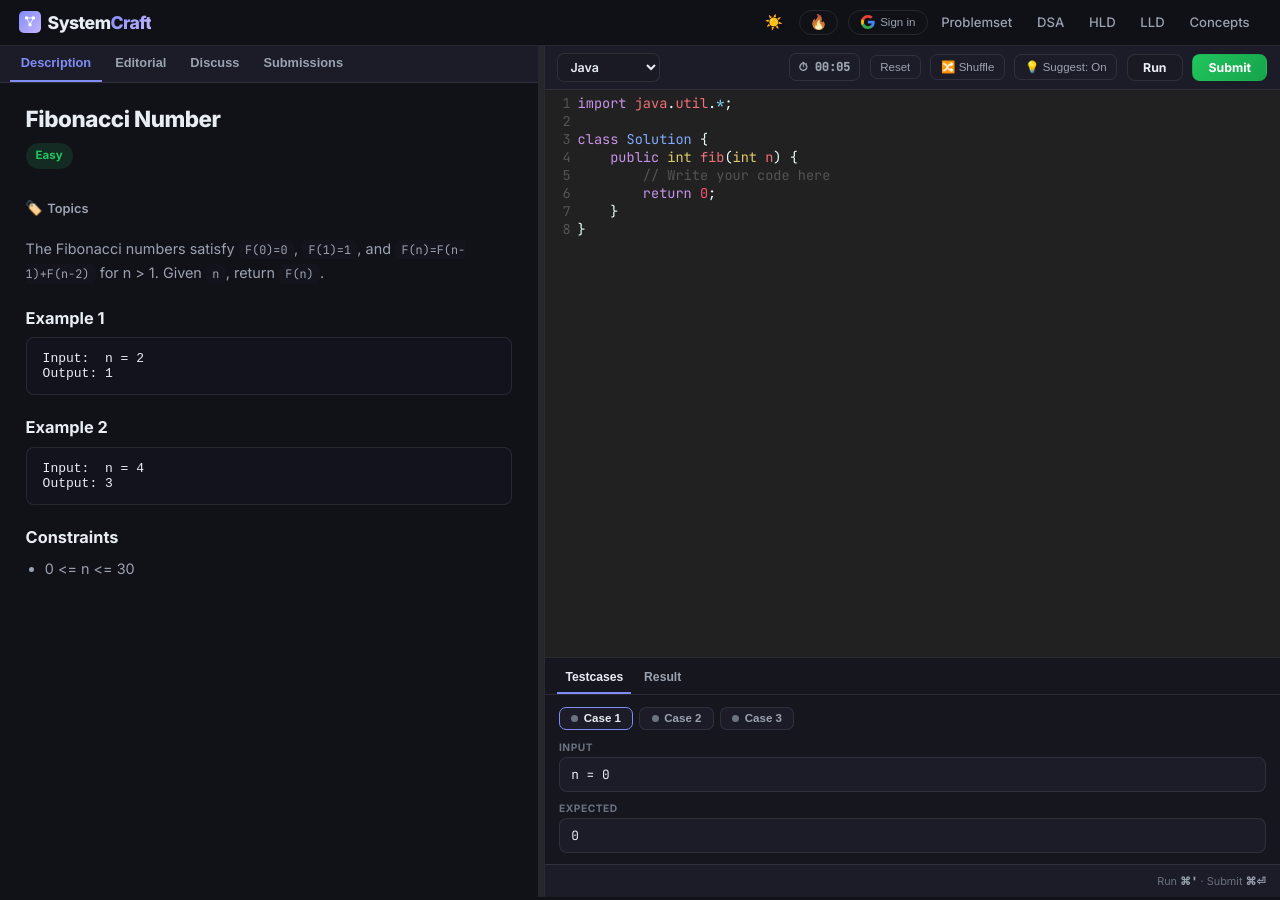
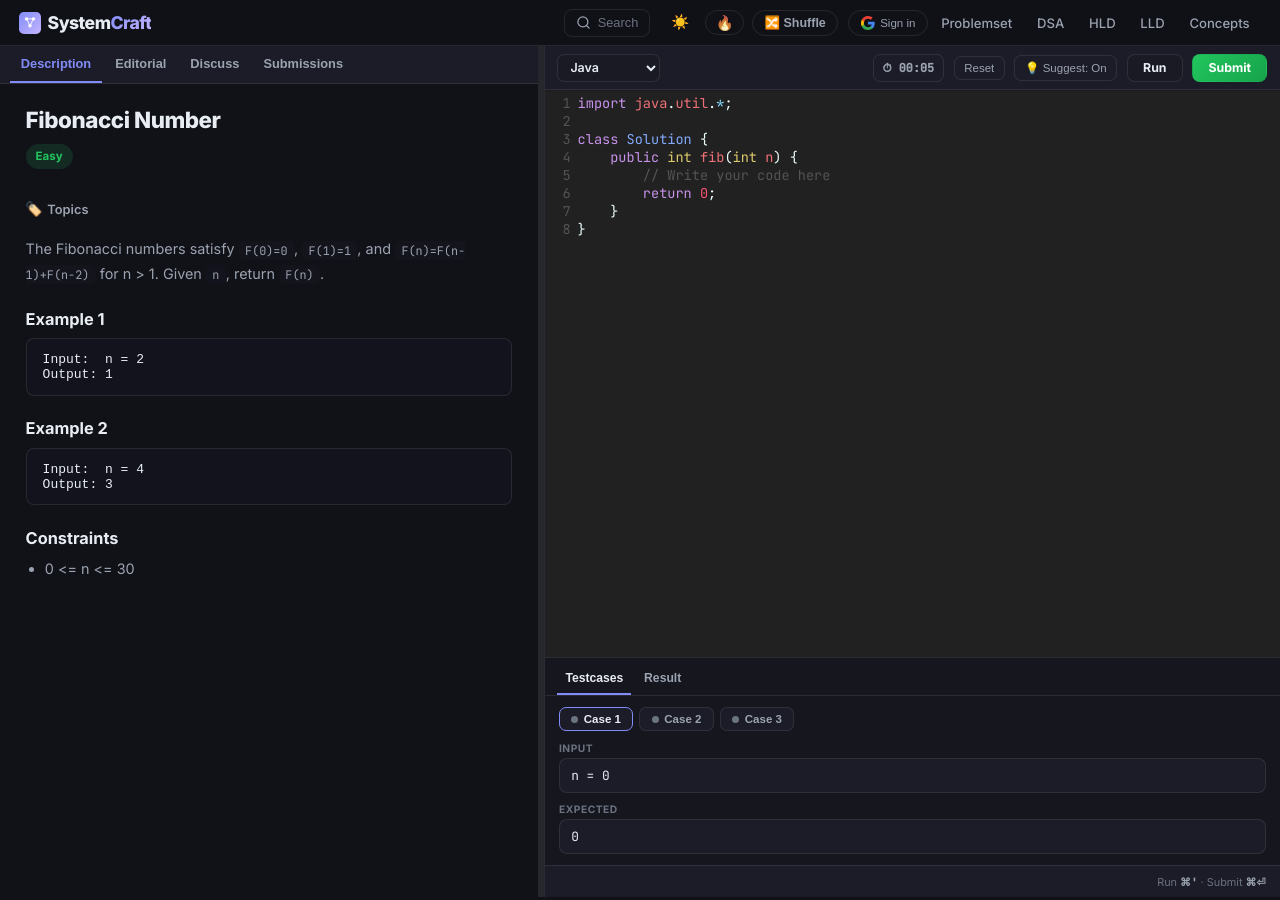
Before and after one commit to iluzn/HLD-Designs, a Jekyll site: the page built from content/dsa/problem/fibonacci-number.md, in a window 1280 px wide. Built offline with Jekyll 4.4.1, drawn with Linux system fonts in a browser that asks for light colours; comment, search, counter and statistics services are not loaded.

Commit message:
feat(problem): Add search palette to header, move shuffle to top
Include the search palette on problem pages so the header search button
auto-injects like the rest of the site, and relocate the Shuffle button
from the editor toolbar into the header next to the problem.

```diff
--- a/_layouts/lc.html
+++ b/_layouts/lc.html
@@ -121,6 +121,9 @@
     .lc-kbd { font-size: 0.68rem; color: var(--text-dim); }
     .lc-kbd b { font-family: 'JetBrains Mono', monospace; font-weight: 600; color: var(--text-muted); }
     .lc-editor-wrap { flex: 1; min-height: 0; position: relative; }
+    .lc-shuffle-hdr { background: none; border: 1px solid var(--border); color: var(--text-muted); border-radius: 20px; padding: 0.28rem 0.7rem; margin-left: 0.35rem; cursor: pointer; font-size: 0.78rem; font-weight: 600; white-space: nowrap; transition: all 0.2s; }
+    .lc-shuffle-hdr:hover { border-color: var(--accent); color: var(--text); background: rgba(129,140,248,0.06); }
+    @media (max-width: 600px) { .lc-shuffle-hdr { padding: 0.28rem 0.5rem; } }
     .lc-editor-wrap .CodeMirror { height: 100%; font-family: 'JetBrains Mono', monospace; font-size: 0.85rem; }
     /* Autocomplete popup — !important overrides the addon's default white CSS
        which loads dynamically after this block. */
@@ -213,6 +216,7 @@
                 <button class="theme-toggle" id="theme-btn" title="Toggle theme">🌙</button>
                 {% include daily-data.html %}
                 {% include streak-daily.html %}
+                <button id="lc-shuffle" class="lc-shuffle-hdr" type="button" title="Jump to a random problem">🔀 Shuffle</button>
                 {% include auth-button.html %}
                 <div class="nav-links" id="nav-links">
                     <a href="/problemset">Problemset</a>
@@ -242,7 +246,6 @@
                 <span class="lc-spacer"></span>
                 <button class="lc-timer" id="lc-timer" type="button" title="Timer — click to pause/resume, double-click to reset">00:00</button>
                 <button class="lc-reset" id="lc-reset" type="button">Reset</button>
-                <button class="lc-reset" id="lc-shuffle" type="button" title="Jump to a random problem">🔀 Shuffle</button>
                 <button class="lc-reset" id="lc-autosuggest" type="button" title="Toggle code autosuggestions">💡 Suggest: On</button>
                 <button class="lc-btn lc-run" id="lc-run" type="button" disabled>Run</button>
                 <button class="lc-btn lc-submit" id="lc-submit" type="button" disabled>Submit</button>
@@ -269,6 +272,7 @@
     {% include celebration.html %}
     {% include firebase-auth.html %}
     {% include judge-firebase.html %}
+    {% include search-palette.html %}
     {% include lc-judge.html %}
 </body>
 </html>
```
